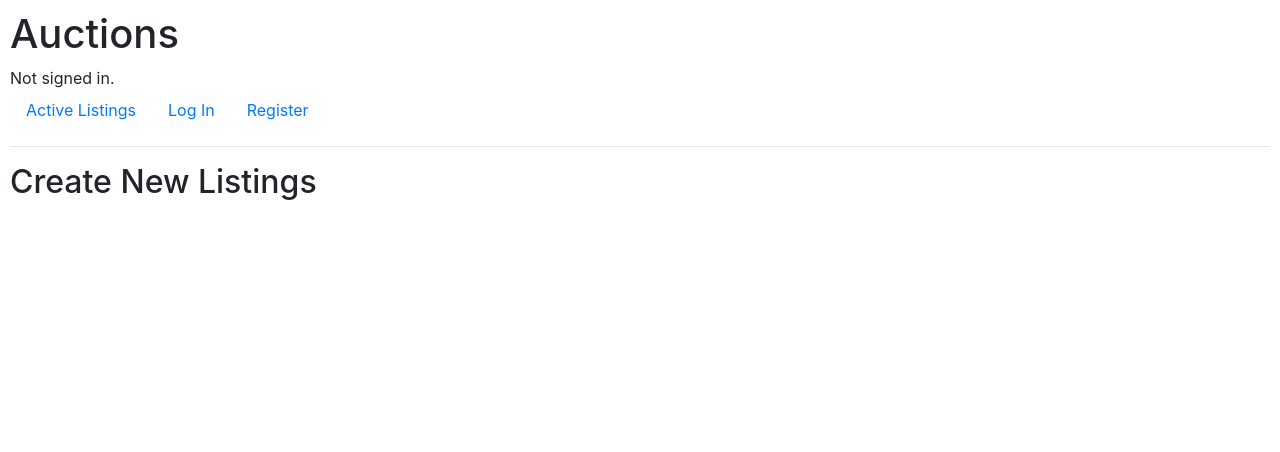
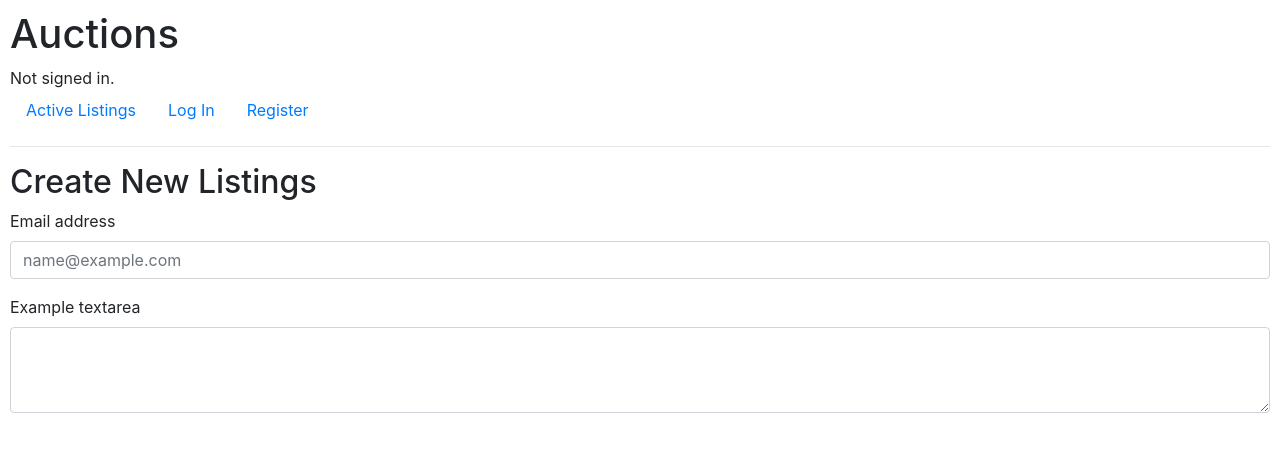
Before and after one commit to kylekce/CS50w, a Django app: template Project 2/commerce/auctions/templates/auctions/create_listing.html in a window 1280 px wide. Shown: the top 452 px of the page. Run offline with Django 3.2, Linux system fonts and the light colour scheme; the template is opened without the code that fills it, so the values that code supplies are empty; some libraries are stand-ins or nearby versions.

Commit message:
Jul 21, 2023, 6:56 AM

```diff
--- a/Project 2/commerce/auctions/templates/auctions/create_listing.html
+++ b/Project 2/commerce/auctions/templates/auctions/create_listing.html
@@ -2,5 +2,12 @@
 
 {% block body %}
 <h2>Create New Listings</h2>
-
+<div class="mb-3">
+    <label for="exampleFormControlInput1" class="form-label">Email address</label>
+    <input type="email" class="form-control" id="exampleFormControlInput1" placeholder="name@example.com">
+</div>
+<div class="mb-3">
+    <label for="exampleFormControlTextarea1" class="form-label">Example textarea</label>
+    <textarea class="form-control" id="exampleFormControlTextarea1" rows="3"></textarea>
+</div>
 {% endblock %}
```
